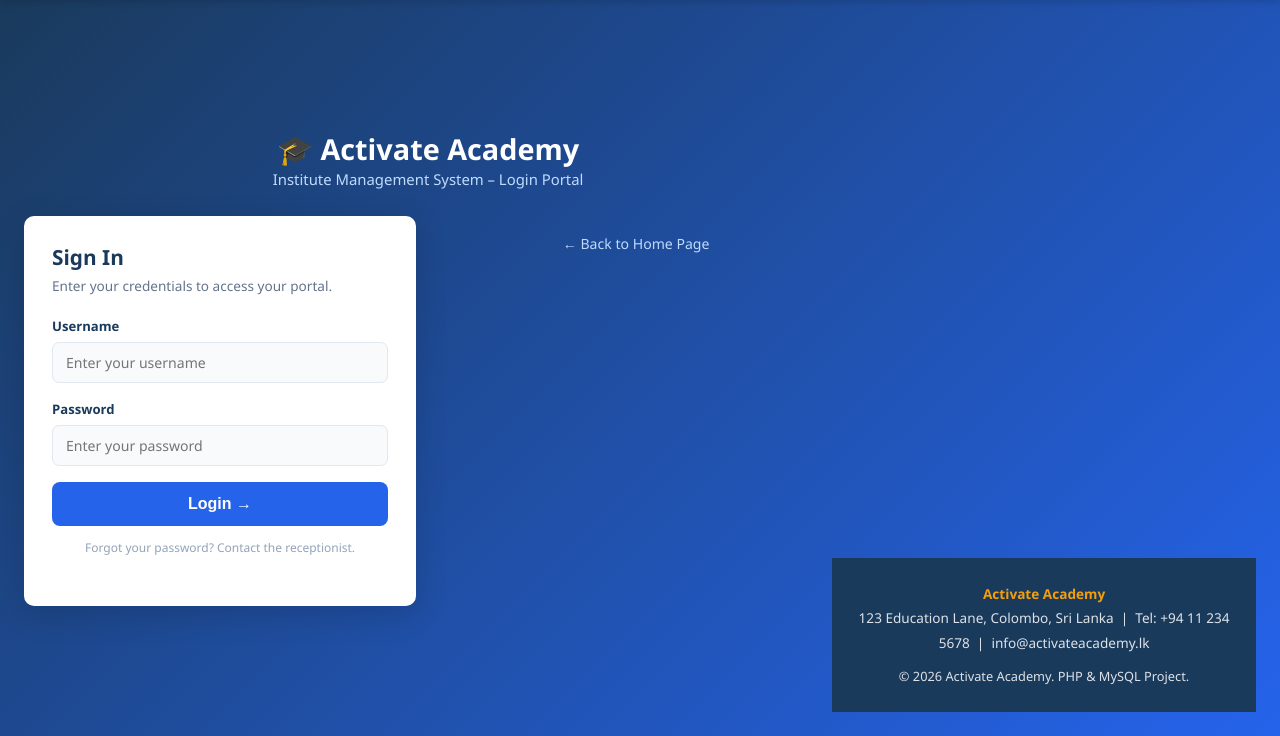
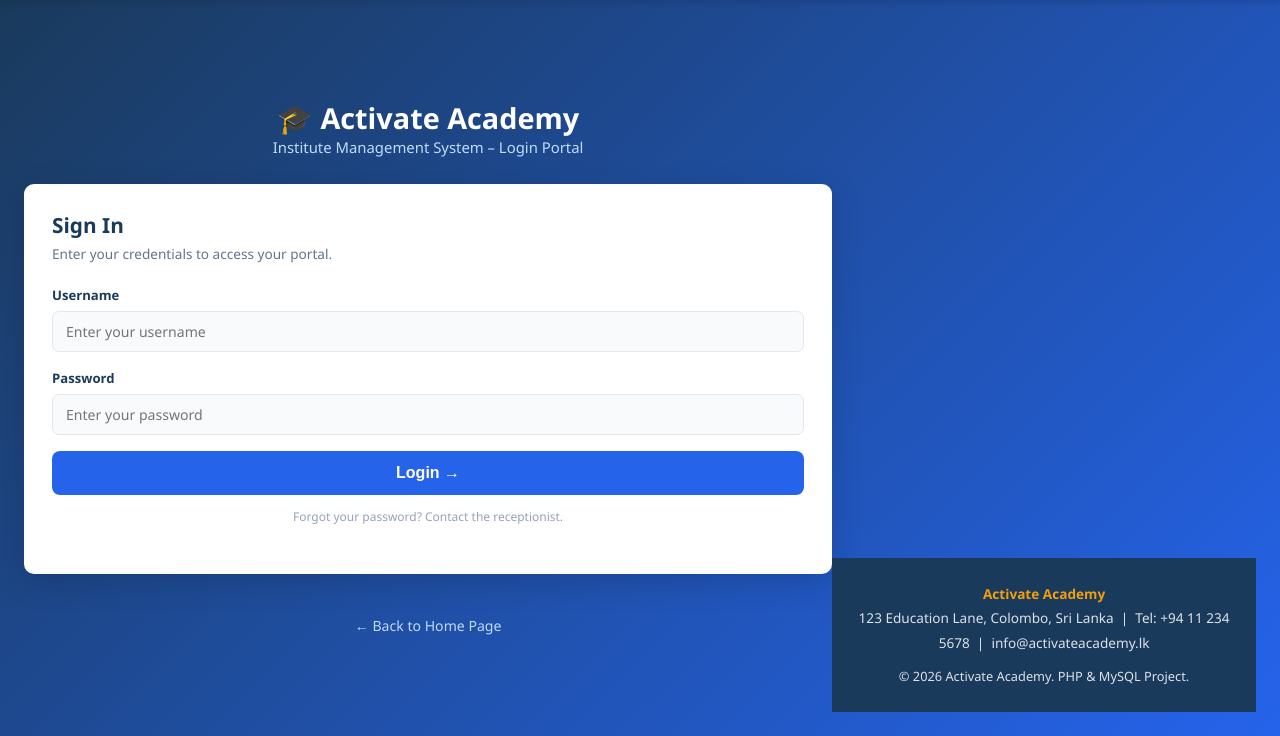
Before and after one commit to kabir-codex/diploma-final-year-project, a PHP site: page /frontend/pages/login.php in a window 1280 px wide. Shown: the part 64-800 px from the top of the page. Run offline with PHP 8.4, Linux system fonts and the light colour scheme.

Commit message:
fixed the resolution in login ui

```diff
--- a/frontend/pages/login.php
+++ b/frontend/pages/login.php
@@ -68,7 +68,10 @@ include '../../frontend/assets/header.php';
         </div>
 
         <!-- Two-column layout: login form + demo accounts -->
-        <div style="display:grid; grid-template-columns:1fr 1fr; gap:24px;" class="login-grid">
+        <!-- Need when using demo table in the Login_Ui
+        <div style="display:grid; grid-template-columns:1fr 1fr; gap:24px;" class="login-grid"> -->
+
+        <div style="display:grid; grid-template-columns:1fr; gap:24px;" class="login-grid">
 
             <!-- LOGIN FORM -->
             <div class="login-box">
```
